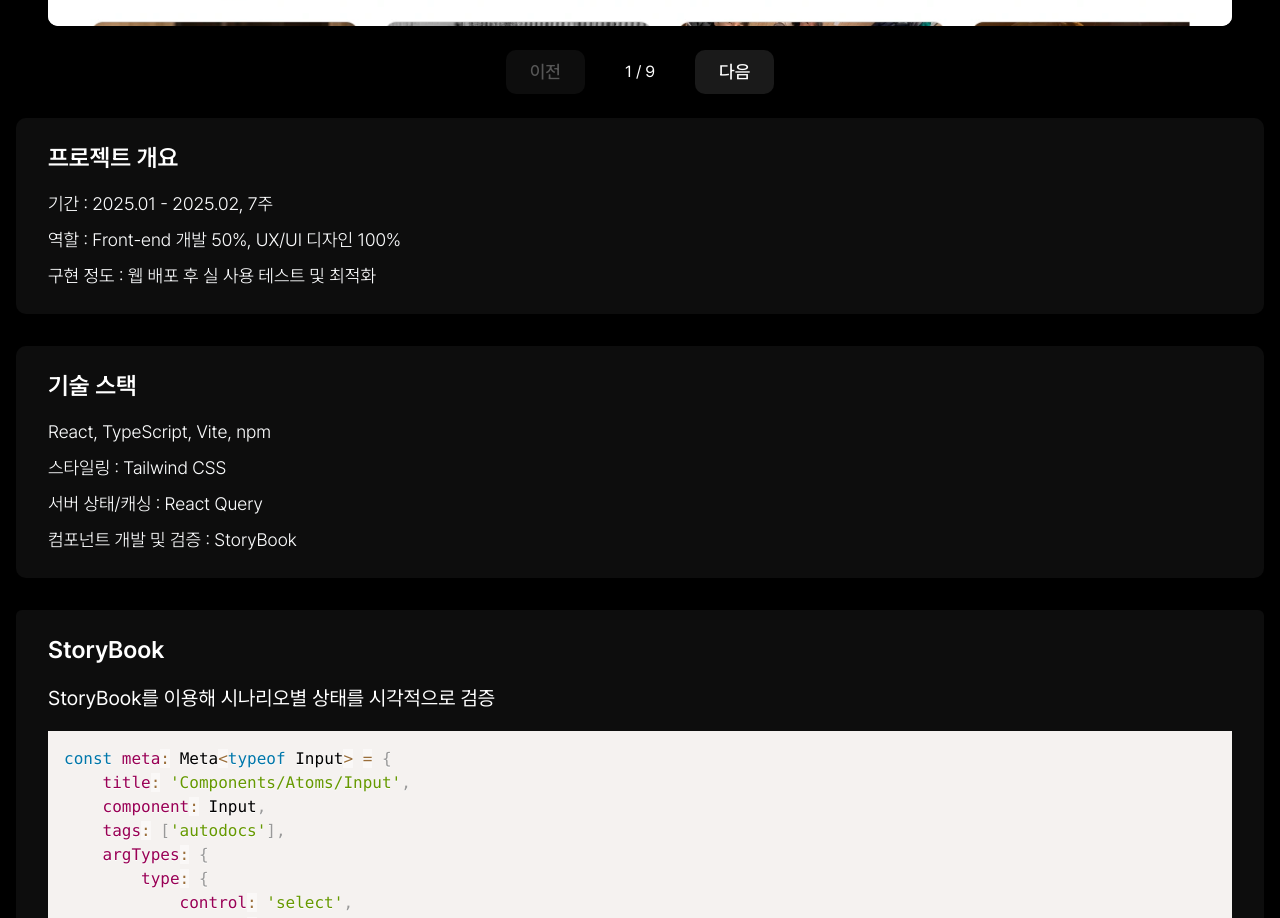
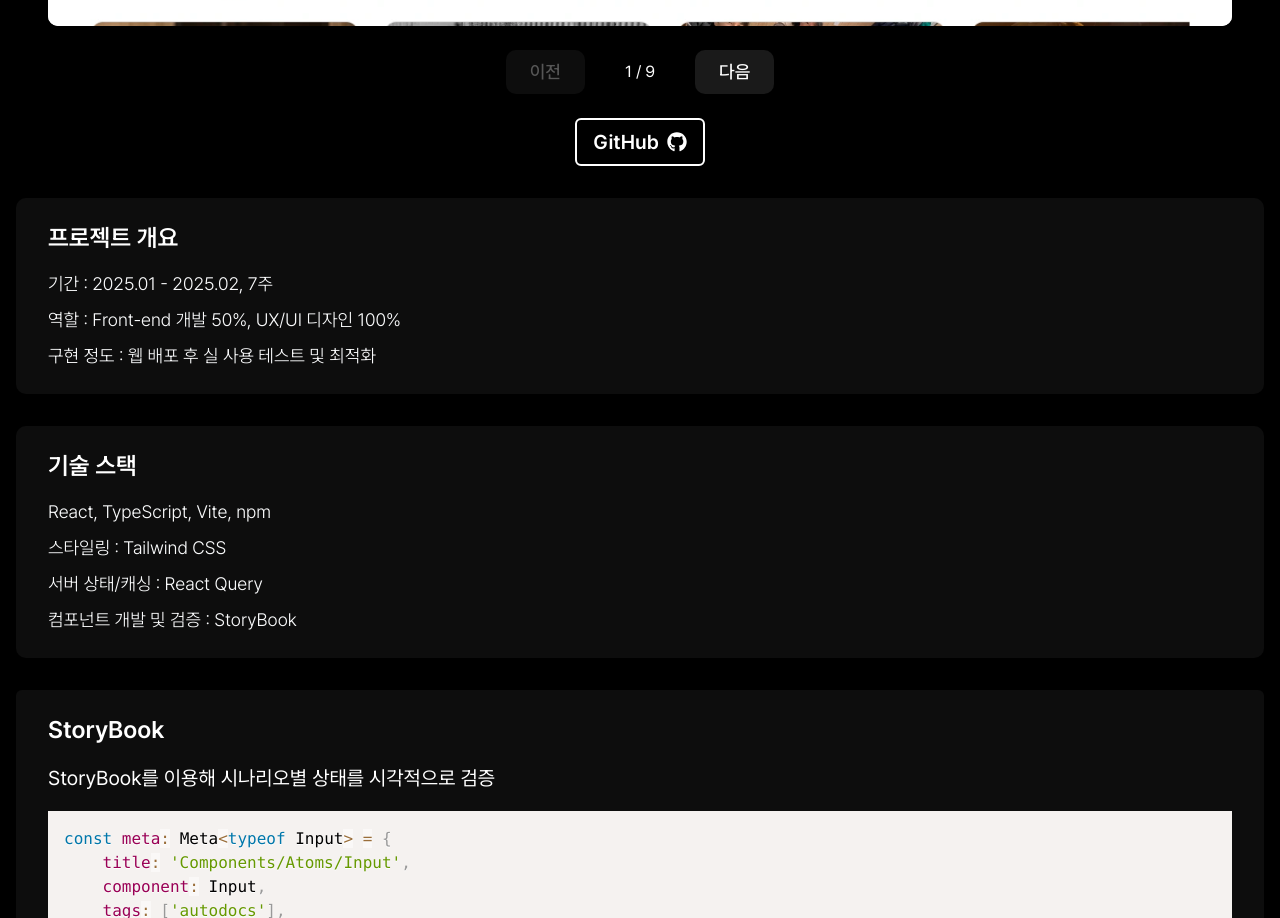
Before and after one commit to lifehardmod/seodotcom, a Next.js app: page /programming/mimo in a window 1280 px wide. Shown: the part 1702-2620 px from the top of the page. Built offline with nearby package versions, Linux system fonts and the light colour scheme.

Commit message:
feat: github 링크 추가

```diff
--- a/src/app/programming/mimo/page.tsx
+++ b/src/app/programming/mimo/page.tsx
@@ -9,6 +9,7 @@ import {
   ImprovementPoint,
   NestedLayout,
 } from "@/components/programming/mimo";
+import { FaGithub } from "react-icons/fa";
 const MockupImages = [
   "/MIMO/Layout/main.webp",
   "/MIMO/Layout/chat.webp",
@@ -69,12 +70,24 @@ const Mimo = () => {
               height={150}
             />
           </div>
+
           <div className="flex flex-col w-full gap-4 px-4 bg-black/5 rounded-sm p-4 sm:px-8 sm:py-6">
             <h3 className="text-xl sm:text-2xl font-semibold">디자인</h3>
             <Carousel images={MockupNode} />
           </div>
         </section>
         <div className="flex w-full flex-col gap-8">
+          <div className="flex text-xl font-semibold gap-2 w-full justify-center">
+            <a
+              href="https://github.com/lifehardmod/MIMO"
+              target="_blank"
+              rel="noopener noreferrer"
+              className="flex items-center gap-2 border-2 border-white rounded-sm px-4 py-2 hover:text-gray-900 transition-colors"
+            >
+              <span>GitHub</span>
+              <FaGithub />
+            </a>
+          </div>
           <ProjectOverview
             title="프로젝트 개요"
             list={[
--- a/src/app/programming/rabbit/page.tsx
+++ b/src/app/programming/rabbit/page.tsx
@@ -14,6 +14,7 @@ import {
 } from "@/components/programming/rabbit";
 import { MovieLayout, Separator } from "@/components/common";
 import Page4 from "@/components/ux/rabbit/UI/Page4";
+import { FaGithub } from "react-icons/fa";
 const Rabbit = () => {
   return (
     <>
@@ -57,7 +58,18 @@ const Rabbit = () => {
             className="pb-36 px-4"
           />
         </section>
-        <div className="flex w-full flex-col gap-8">
+        <div className="flex w-full flex-col gap-8 ">
+          <div className="flex text-xl font-semibold gap-2 w-full justify-center">
+            <a
+              href="https://github.com/lifehardmod/RABBIT"
+              target="_blank"
+              rel="noopener noreferrer"
+              className="flex items-center gap-2 border-2 border-white rounded-sm px-4 py-2 hover:text-gray-900 transition-colors"
+            >
+              <span>GitHub</span>
+              <FaGithub />
+            </a>
+          </div>
           <ProjectOverview
             title="프로젝트 개요"
             list={[
@@ -70,10 +82,10 @@ const Rabbit = () => {
           <ProjectOverview
             title="기술 스택"
             list={[
-              "React, TypeScript, Vite, pnpm",
-              "스타일링 : Tailwind CSS",
+              "React v19, TypeScript, Vite, pnpm",
+              "스타일링 : Tailwind CSS v4",
               "상태관리 : Zustand",
-              "서버 상태/캐싱 : React Query",
+              "서버 상태/캐싱 : React Query v5",
               "테스트 및 API 모킹 : MSW",
             ]}
           />
```
